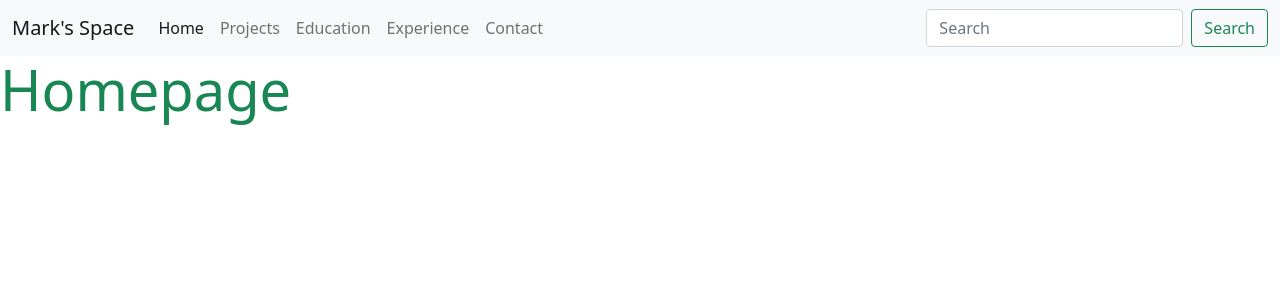
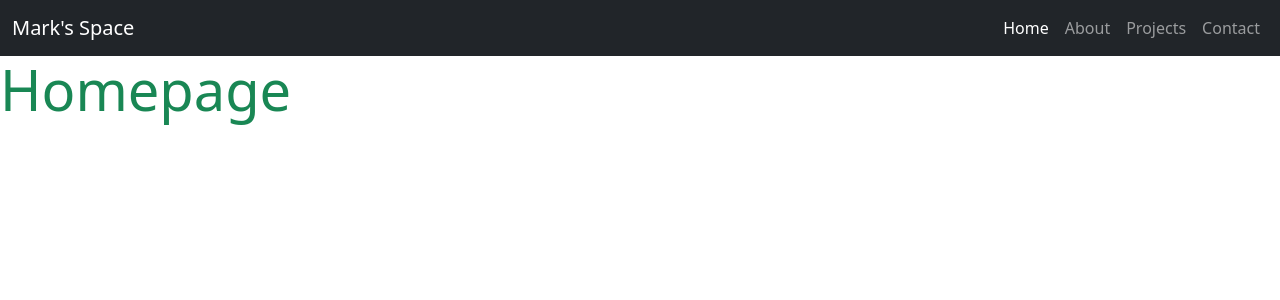
Before and after one commit to markj0hnst0n/marks-portfolio, a Django app: page / in a window 1280 px wide. Shown: the top 300 px of the page. Run offline with Django 3.2, Linux system fonts and the light colour scheme.

Commit message:
navbar worked on further

```diff
--- a/templates/base.html
+++ b/templates/base.html
@@ -33,9 +33,10 @@
   </head>
   <body>
     <header>
-      <nav class="navbar navbar-expand-lg navbar-light bg-light">
+      <nav class="navbar navbar-expand-lg navbar-dark bg-dark">
         <div class="container-fluid">
           <a class="navbar-brand" href="#">Mark's Space</a>
+          <div class="align-items-end">
             <button class="navbar-toggler" type="button" data-bs-toggle="collapse" data-bs-target="#navbarSupportedContent" aria-controls="navbarSupportedContent" aria-expanded="false" aria-label="Toggle navigation">
               <span class="navbar-toggler-icon"></span>
             </button>
@@ -45,22 +46,16 @@
                   <a class="nav-link active" aria-current="page" href="#">Home</a>
                 </li>
                 <li class="nav-item">
-                <a class="nav-link" href="#">Projects</a>
+                  <a class="nav-link" href="#">About</a>
                 </li>
                 <li class="nav-item">
-                <a class="nav-link" href="#">Education</a>
-              </li>
-              <li class="nav-item">
-                <a class="nav-link" href="#">Experience</a>
+                  <a class="nav-link" href="#">Projects</a>
                 </li>
                 <li class="nav-item">
                   <a class="nav-link" href="#">Contact</a>
                 </li>
               </ul>
-            <form class="d-flex">
-              <input class="form-control me-2" type="search" placeholder="Search" aria-label="Search">
-              <button class="btn btn-outline-success" type="submit">Search</button>
-            </form>
+            </div>
           </div>
         </div>
       </nav>
```
Lines whose indentation alone changed are shown as unchanged.
